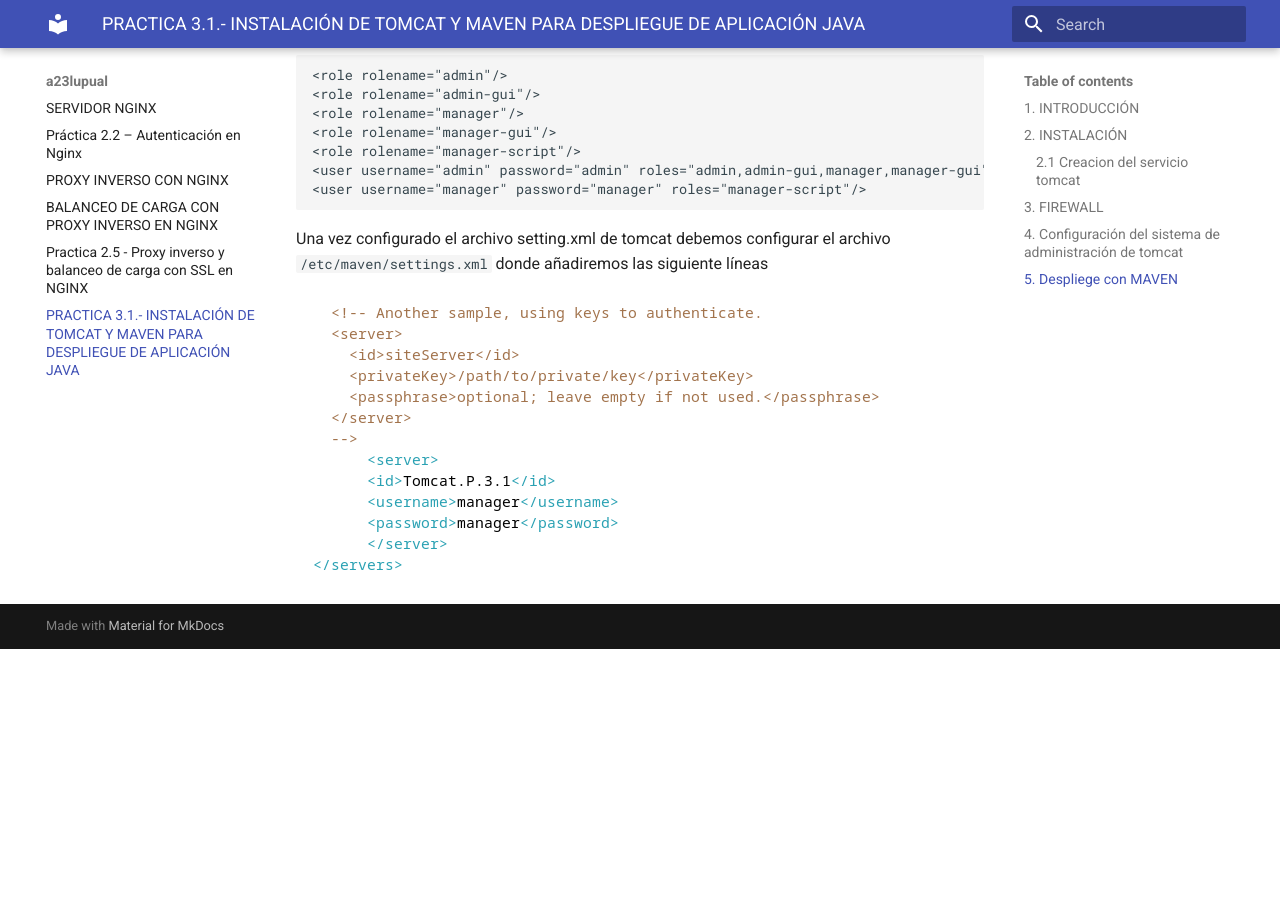
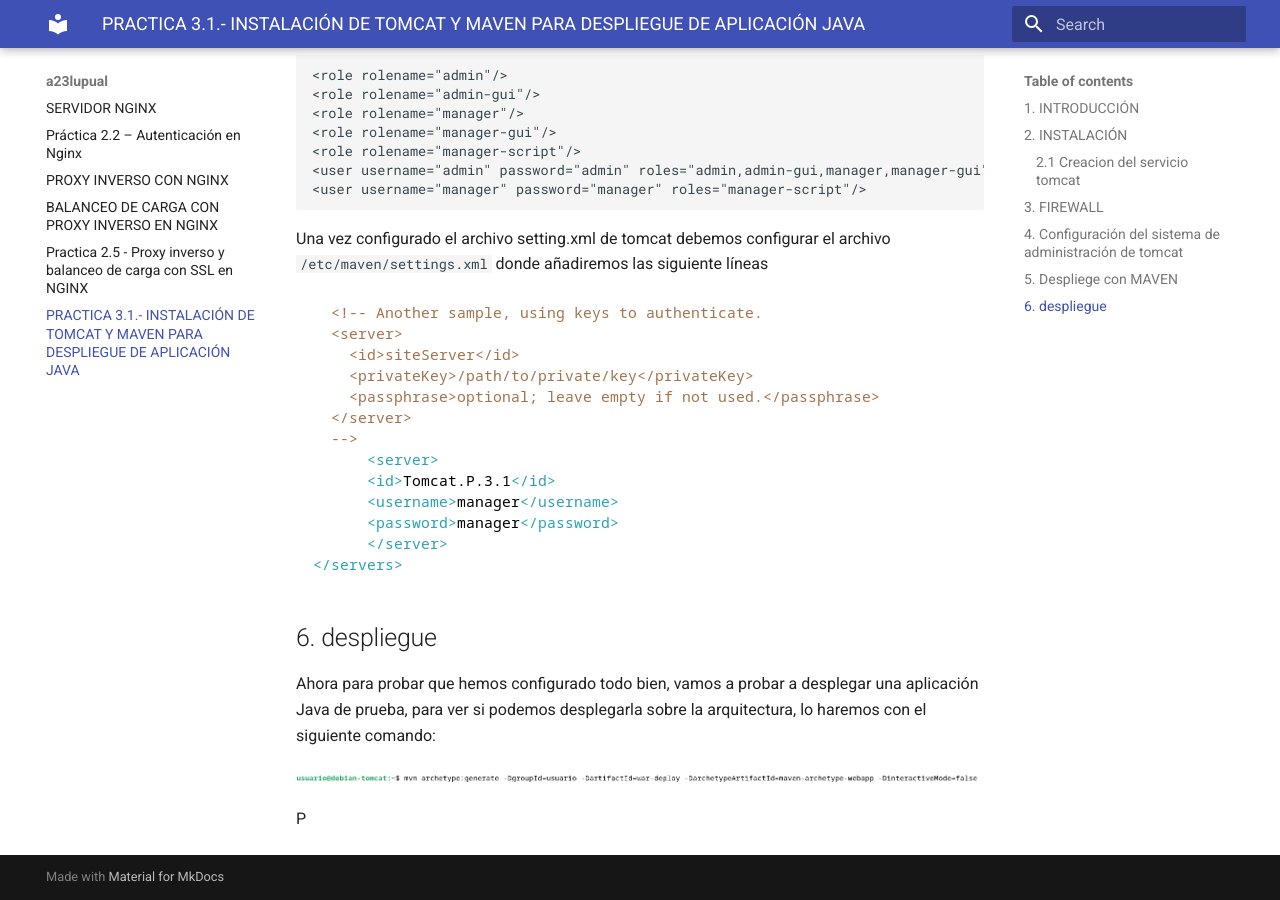
Before and after one commit to a23lupual/a23lupual.github.io, an MkDocs documentation site: the page built from docs/tarea3.1.md, in a window 1280 px wide and 900 px high, scrolled down 4200 px. Built offline with MkDocs 1.6.1 and Material for MkDocs 9.7.7, drawn with Linux system fonts in a browser that asks for light colours; before the commit the page ends 4849 px from its top, so only the background shows below that.

Commit message:
commit tarea 3.1

```diff
--- a/docs/tarea3.1.md
+++ b/docs/tarea3.1.md
@@ -113,3 +113,12 @@
 donde añadiremos las siguiente líneas
 
 ![](./assets/imagenes/fotos3.1/configuracion-maven.png)
+
+
+## 6. despliegue
+
+Ahora para probar que hemos configurado todo bien, vamos a probar a desplegar una aplicación Java de prueba, para ver si podemos desplegarla sobre la arquitectura, lo haremos con el siguiente comando:
+
+![`mvn archetype:generate -DgroupId=raul -DartifactId=war-deploy -DarchetypeArtifactId=maven-archetype-webapp -DinteractiveMode=false`](./assets/imagenes/fotos3.1/app-java.png)
+
+P
```
Also changed, not shown: docs/assets/imagenes/fotos3.1/app-java.png (added).
